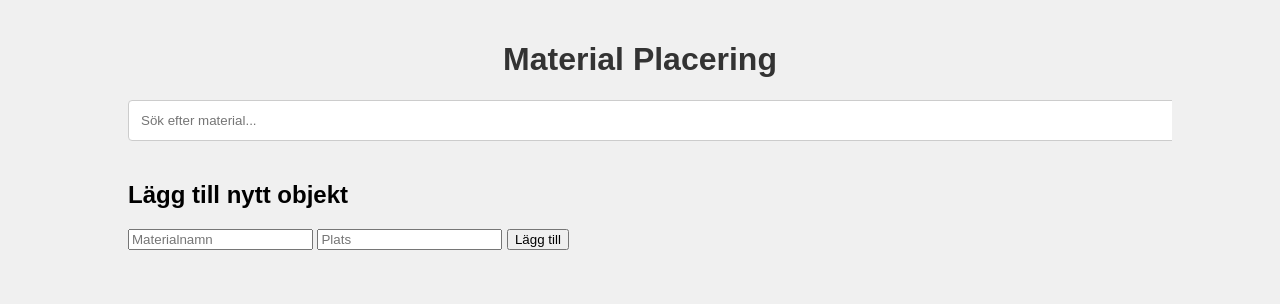
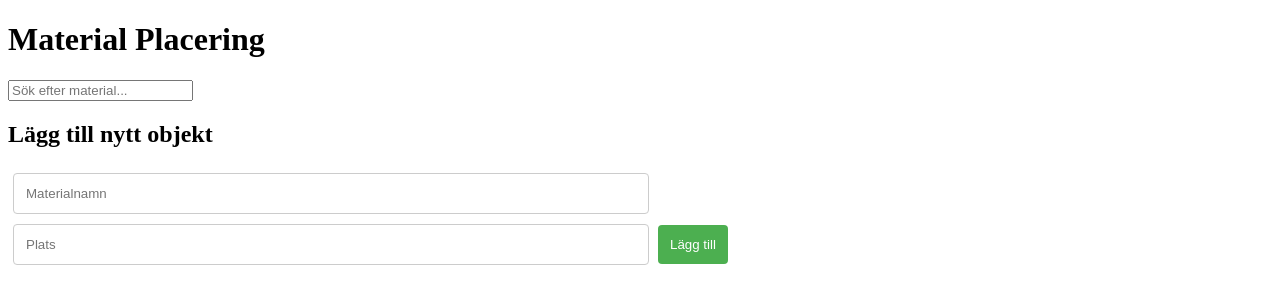
Before and after one commit to Akutmottagning/S-kfunktion-till-material, a plain HTML site: page index.html in a window 1280 px wide. Drawn offline with Linux system fonts and the light colour scheme.

Commit message:
Update styles.css

```diff
--- a/styles.css
+++ b/styles.css
@@ -1,39 +1,20 @@
-body {
-    font-family: Arial, sans-serif;
-    background-color: #f0f0f0;
-    margin: 0;
-    padding: 0;
-}
-
-.container {
-    width: 80%;
-    margin: auto;
-    overflow: hidden;
-    padding: 20px;
-}
-
-h1 {
-    text-align: center;
-    color: #333;
-}
-
-#searchInput {
-    width: 100%;
+#newMaterialName, #newMaterialLocation {
+    width: calc(50% - 22px);
     padding: 12px;
-    margin-bottom: 20px;
+    margin: 5px;
     border: 1px solid #ccc;
     border-radius: 4px;
 }
 
-#materialList {
-    list-style-type: none;
-    padding: 0;
+button {
+    padding: 12px;
+    background-color: #4CAF50;
+    color: white;
+    border: none;
+    border-radius: 4px;
+    cursor: pointer;
 }
 
-#materialList li {
-    padding: 12px;
-    margin-bottom: 10px;
-    background: #fff;
-    border: 1px solid #ddd;
-    border-radius: 4px;
+button:hover {
+    background-color: #45a049;
 }
```
